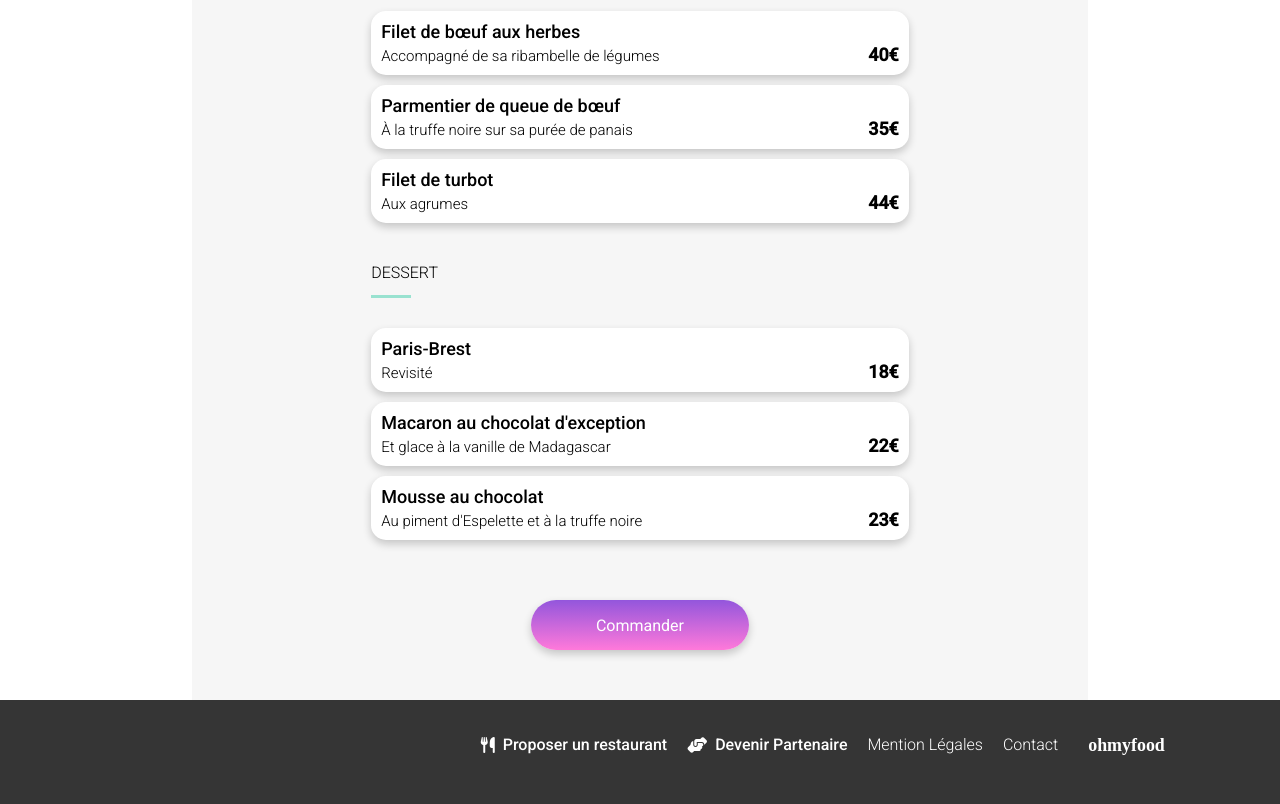
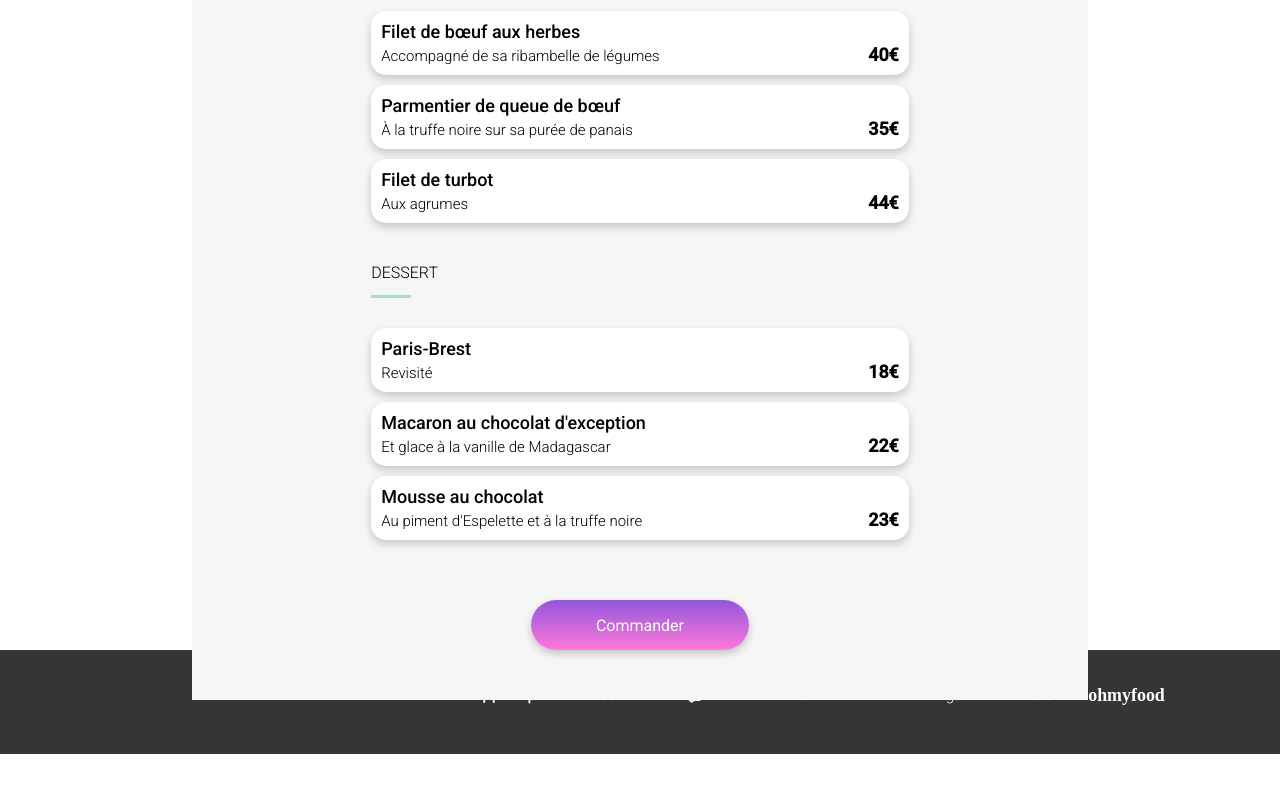
Before and after one commit to Bronx-AR/Ohmyfood, a website: page restaurants/la_palette_du_gout.html in a window 1280 px wide. Shown: the part 907-1711 px from the top of the page. After the commit the page ends 1661 px from the top, so only its background shows below. Drawn offline with Linux system fonts and the light colour scheme; a web font is replaced by a local one.

Commit message:
modif suite mentorat html & scss page index

```diff
--- a/restaurants/la_palette_du_gout.html
+++ b/restaurants/la_palette_du_gout.html
@@ -30,7 +30,7 @@
                             <div>
                                 <h1>La Palette du goût</h1>
                             </div>
-                            <div class="hearts">
+                            <div class="hearts_restaurant">
                                 <img class="empty-heart" src="../assets/images/heart.svg" alt="coeur vide">
                                 <img class="filled-heart" src="../assets/images/filled-heart.svg" alt="coeur remplit">
                             </div>
--- a/sass/base/generalities.scss
+++ b/sass/base/generalities.scss
@@ -4,6 +4,7 @@
 
 .wrapper{
     max-width: 1440px;
+    width: 100%;
     @include desktopVersion{
         width: 100%;
         max-width: 1440px;
--- a/sass/layout/footer.scss
+++ b/sass/layout/footer.scss
@@ -4,10 +4,6 @@ footer{
     color:$footerTextColor;
     padding-top: 30px;
     padding-bottom: 30px;
-
-    @include desktopVersion{
-        margin-top: 50px;
-    }
 
     .footer__wrapper{
         width: 100%;
--- a/sass/pages/acceuil.scss
+++ b/sass/pages/acceuil.scss
@@ -107,9 +107,11 @@
             position: relative;
             @include tabletteVersion{
                 width: 45%;
+                position: relative;
             }
             @include desktopVersion{
                 width: 43%;
+                position: relative;
             }
             .card__link{
                 width: 100%;
@@ -138,8 +140,20 @@
                         margin-top: 0px;
 
                     }
+                }
+            }
+            }
+        }
+    }
+
+    .nouveau::after{
+        @include nouveau;
+    }
+
     .hearts{
-                        position: relative;
+        position: absolute;
+        right: 20px;
+        bottom: 40px;
         .empty-heart{
             position: absolute;
             right: 25px;
@@ -163,12 +177,3 @@
             }
         }
     }
-                }
-            }
-            }
-        }
-    }
-
-    .nouveau::after{
-        @include nouveau;
-    }
--- a/sass/pages/page_menu.scss
+++ b/sass/pages/page_menu.scss
@@ -35,13 +35,13 @@
             align-items: center;
             display: flex;
             justify-content: center;
-            gap: 120px;
+            gap: 80x;
         }
         @include tabletteVersion{
             align-items: center;
             display: flex;
             justify-content: center;
-            gap: 120px;
+            gap: 80px;
         }
     }
 }
@@ -85,7 +85,7 @@
     border-bottom: solid 3px $menuHightlightColor;
 }
 
-.hearts{
+.hearts_restaurant{
     position: relative;
     .empty-heart{
         position: absolute;
```
Also changed, not shown: index.html (+8 -8 lines), restaurants/a_la_francaise.html (+1 -1 lines), restaurants/la_note_enchantee.html (+1 -1 lines), restaurants/le_delice_des_sens.html (+1 -1 lines), assets/style.css, 1 other file. Lines whose indentation alone changed are shown as unchanged.
